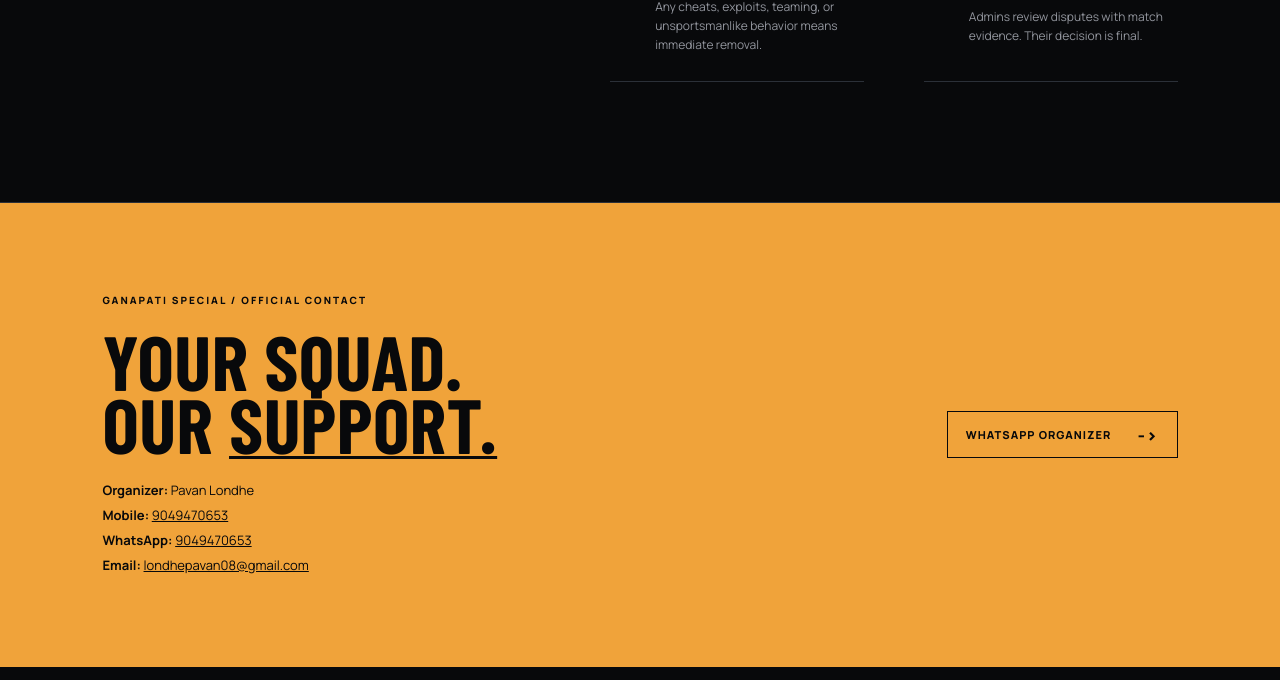
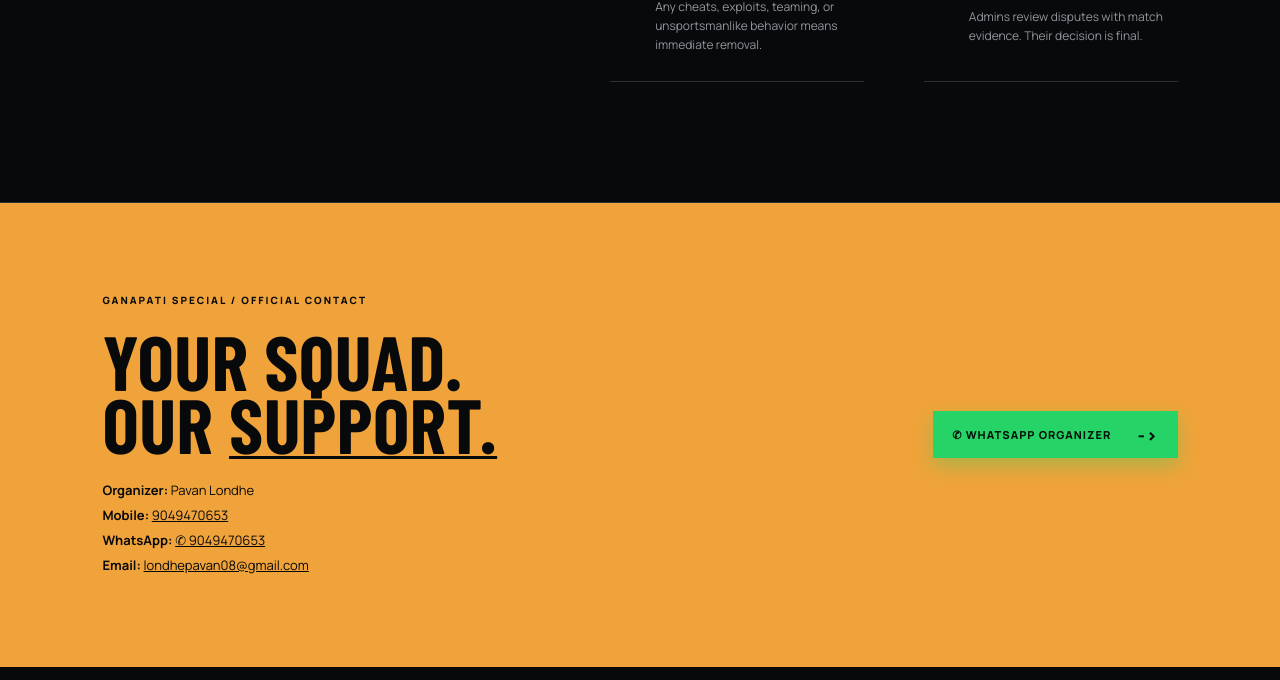
Before and after one commit to pavanlondhe/free-fire-tournament, a website: page index.html in a window 1280 px wide. Shown: the part 3197-3877 px from the top of the page. Drawn offline with nearby package versions, Linux system fonts and the light colour scheme; no server answers; a web font is replaced by a local one.

Commit message:
Add prefilled WhatsApp contact message

```diff
--- a/index.html
+++ b/index.html
@@ -35,7 +35,7 @@
 		<section class="content-section leaderboard-section" id="leaderboard"><div class="section-heading"><div><p class="eyebrow">03 / Live standings</p><h2>THE <span>LEADERBOARD</span></h2></div><span class="refresh-label"><i class="live-dot"></i> LIVE DATA</span></div><div class="table-wrap"><table><thead><tr><th>RANK</th><th>TEAM</th><th>CAPTAIN</th><th>STATUS</th><th>POINTS</th></tr></thead><tbody id="leaderboard-body"><tr><td colspan="5" class="loading">Loading standings...</td></tr></tbody></table></div></section>
 
 		<section class="content-section rules-section" id="rules"><div class="section-intro"><p class="eyebrow">04 / Code of combat</p><h2>PLAY<br><span>WITH HONOR.</span></h2></div><div class="rules-list"><div><span>01</span><h3>Full squad only</h3><p>Every registered team must field four players. Substitutions need admin approval.</p></div><div><span>02</span><h3>Respect the clock</h3><p>Check in 30 minutes before the scheduled drop. Late arrivals risk disqualification.</p></div><div><span>03</span><h3>Clean play</h3><p>Any cheats, exploits, teaming, or unsportsmanlike behavior means immediate removal.</p></div><div><span>04</span><h3>Final call</h3><p>Admins review disputes with match evidence. Their decision is final.</p></div></div></section>
-		<section class="contact-band" id="contact" style="background:#f0a33a"><div><p class="eyebrow">Ganapati Special / official contact</p><h2>YOUR SQUAD.<br>OUR <span>SUPPORT.</span></h2><p style="margin:24px 0 0;font-size:13px;line-height:1.9"><strong>Organizer:</strong> Pavan Londhe<br><strong>Mobile:</strong> <a href="tel:9049470653" style="color:inherit">9049470653</a><br><strong>WhatsApp:</strong> <a href="https://wa.me/919049470653" target="_blank" rel="noreferrer" style="color:inherit">9049470653</a><br><strong>Email:</strong> <a href="mailto:londhepavan08@gmail.com" style="color:inherit">londhepavan08@gmail.com</a></p></div><a class="button button-ghost" href="https://wa.me/919049470653" target="_blank" rel="noreferrer">WhatsApp organizer <span>-></span></a></section>
+		<section class="contact-band" id="contact" style="background:#f0a33a"><div><p class="eyebrow">Ganapati Special / official contact</p><h2>YOUR SQUAD.<br>OUR <span>SUPPORT.</span></h2><p style="margin:24px 0 0;font-size:13px;line-height:1.9"><strong>Organizer:</strong> Pavan Londhe<br><strong>Mobile:</strong> <a href="tel:9049470653" style="color:inherit">9049470653</a><br><strong>WhatsApp:</strong> <a href="https://wa.me/919049470653?text=Hello%2C%20%E0%A4%AE%E0%A5%80%20FF%20Arena%20tournament%20join%20%E0%A4%95%E0%A5%87%E0%A4%B2%E0%A4%82%20%E0%A4%86%E0%A4%B9%E0%A5%87." target="_blank" rel="noreferrer" style="color:inherit">✆ 9049470653</a><br><strong>Email:</strong> <a href="mailto:londhepavan08@gmail.com" style="color:inherit">londhepavan08@gmail.com</a></p></div><a class="button button-ghost" href="https://wa.me/919049470653?text=Hello%2C%20%E0%A4%AE%E0%A5%80%20FF%20Arena%20tournament%20join%20%E0%A4%95%E0%A5%87%E0%A4%B2%E0%A4%82%20%E0%A4%86%E0%A4%B9%E0%A5%87." target="_blank" rel="noreferrer" style="background:#25d366;color:#07120a;border-color:#25d366;box-shadow:0 8px 20px #25d36655">✆ WhatsApp organizer <span>-></span></a></section>
 	</main>
 	<footer><a class="brand" href="#home"><span class="brand-mark">FF</span><span>ARENA<small>GANAPATI SPECIAL</small></span></a><p>Built for the bold. Ganapati Special / 2026</p><p>© FF Arena. Fair play, always.</p></footer>
 	<div id="toast" class="toast" role="status"></div>
```
